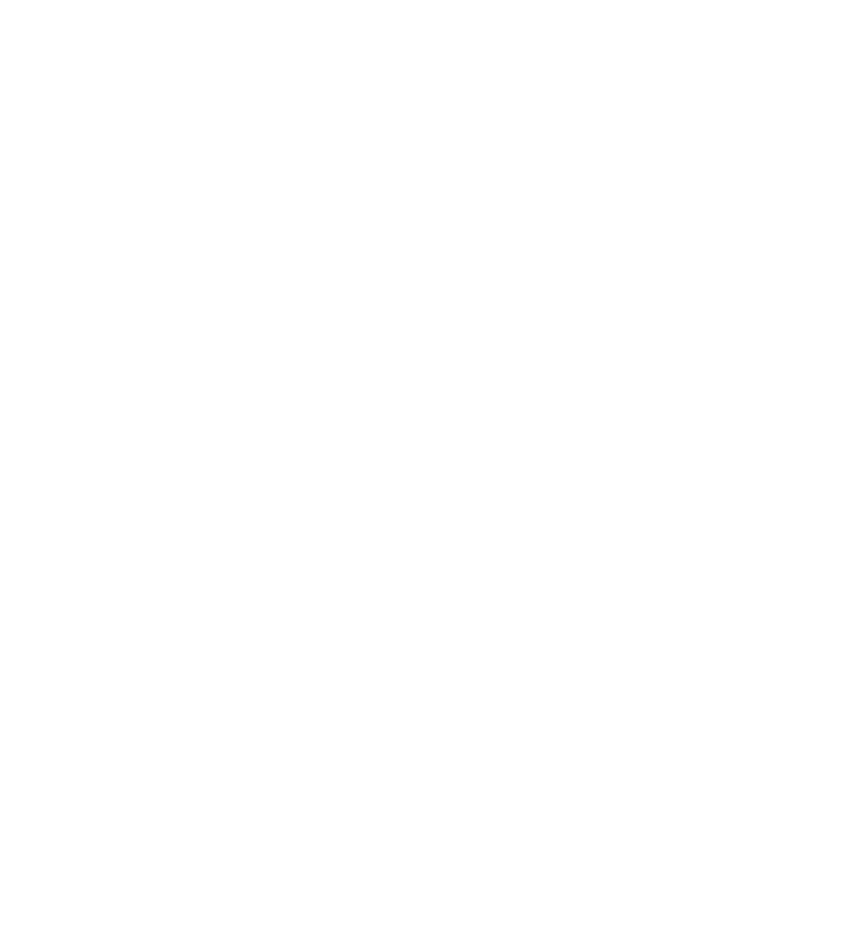
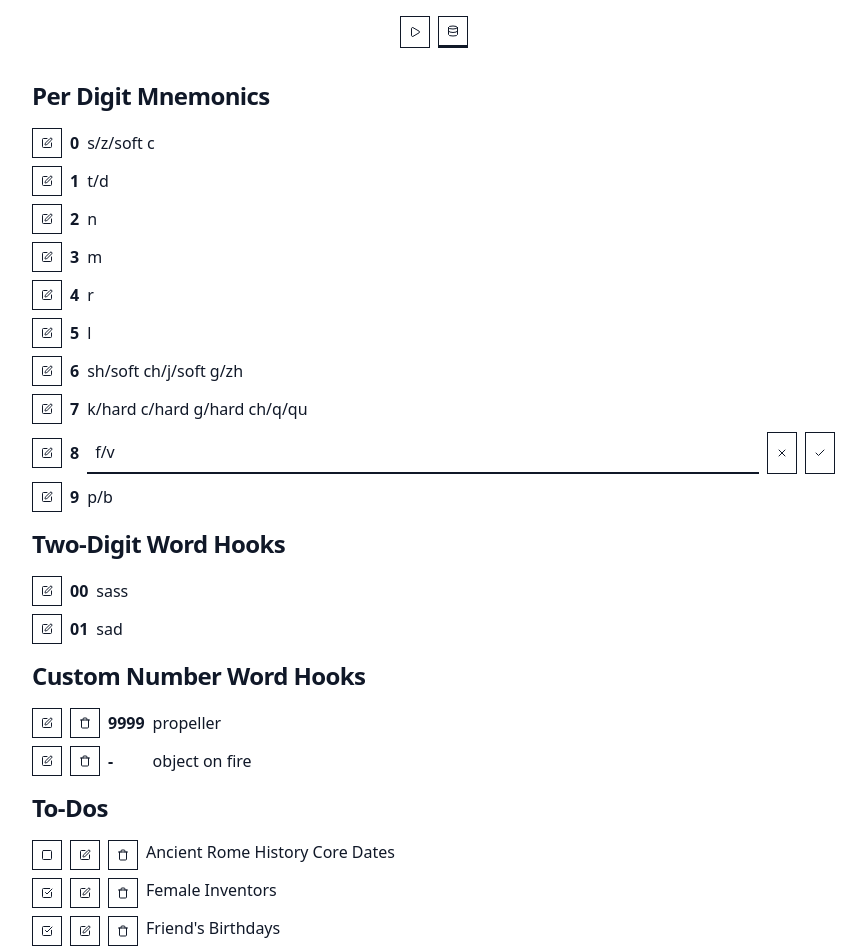
Before and after one commit to koljapluemer/know-every-year, a Vue app: page /data in a window 1280 px wide. Before the commit this address had no page. Shown: the top 952 px of the page, without its empty margins (272-1138 px from the left). Before the commit the page ends 800 px from the top, so only its background shows below. Built offline with nearby package versions, Linux system fonts and the light colour scheme.

Commit message:
draft data page

```diff
--- a/src/app/App.vue
+++ b/src/app/App.vue
@@ -1,9 +1,16 @@
 <script setup lang="ts">
+import { Database, Play } from 'lucide-vue-next';
 import { RouterView } from 'vue-router';
 
 </script>
 
 <template>
+    <header class="flex flex-row justify-center items-center p-4">
+        <nav class="flex flex-row gap-2 justify-center">
+            <router-link class="btn" :class="{ 'marked': $route.name === 'Practice' }" :to="{ name: 'Practice' }"><Play :size="12" /></router-link>
+            <router-link class="btn" :class="{ 'marked': $route.name === 'Data' }" :to="{ name: 'Data' }"><Database :size="12" /></router-link>
+        </nav>
+    </header>
     <RouterView></RouterView>
 
 </template>
@@ -17,7 +24,7 @@
     }
 
     h2 {
-        @apply text-2xl font-semibold tracking-tight;
+        @apply text-2xl font-semibold tracking-tight mb-4;
     }
 
     h3 {
@@ -28,14 +35,18 @@
         @apply text-sm text-gray-500 uppercase font-bold tracking-widest;
     }
 
-    button {
-        @apply border-1 border-gray-900 p-2 text-sm;
+    .btn {
+        @apply border-1 border-gray-900 p-2 text-sm flex gap-2 items-center;
 
     }
 
-    button:hover  {
+    .btn:hover  {
         @apply  bg-gray-900 text-white;
 
+    }
+
+    .marked {
+        @apply border-b-3 border-gray-900;
     }
 
 
--- a/src/app/router.ts
+++ b/src/app/router.ts
@@ -12,6 +12,11 @@
       path: '/practice',
       name: 'Practice',
       component: import("@/pages/practice/PagePractice.vue")
+    },
+    {
+      path: '/data',
+      name: 'Data',
+      component: import("@/pages/data/PageData.vue")
     }
   ]
 })
--- /dev/null
+++ b/src/pages/data/PageData.vue
@@ -0,0 +1,192 @@
+<script setup lang="ts">
+import { Check, Edit, Square, SquareCheckBig, Trash, X } from 'lucide-vue-next';
+
+</script>
+
+<template>
+    <section>
+        <h2>Per Digit Mnemonics</h2>
+        <div class="grid grid-cols-[auto_auto_1fr] gap-2 items-center">
+            <div>
+                <button class="btn">
+                    <Edit :size="12" />
+                </button>
+            </div>
+            <div class="font-bold">0</div>
+            <div>s/z/soft c</div>
+
+            <div>
+                <button class="btn">
+                    <Edit :size="12" />
+                </button>
+            </div>
+            <div class="font-bold">1</div>
+            <div>t/d</div>
+
+            <div>
+                <button class="btn">
+                    <Edit :size="12" />
+                </button>
+            </div>
+            <div class="font-bold">2</div>
+            <div>n</div>
+
+            <div>
+                <button class="btn">
+                    <Edit :size="12" />
+                </button>
+            </div>
+            <div class="font-bold">3</div>
+            <div>m</div>
+
+            <div>
+                <button class="btn">
+                    <Edit :size="12" />
+                </button>
+            </div>
+            <div class="font-bold">4</div>
+            <div>r</div>
+
+            <div>
+                <button class="btn">
+                    <Edit :size="12" />
+                </button>
+            </div>
+            <div class="font-bold">5</div>
+            <div>l</div>
+
+            <div>
+                <button class="btn">
+                    <Edit :size="12" />
+                </button>
+            </div>
+            <div class="font-bold">6</div>
+            <div>sh/soft ch/j/soft g/zh</div>
+
+            <div>
+                <button class="btn">
+                    <Edit :size="12" />
+                </button>
+            </div>
+            <div class="font-bold">7</div>
+            <div>k/hard c/hard g/hard ch/q/qu</div>
+
+            <div>
+                <button class="btn">
+                    <Edit :size="12" />
+                </button>
+            </div>
+            <div class="font-bold">8</div>
+            <div class="flex flex-row gap-2">
+
+                <input type="text" placeholder="Edit Number-Letter Connection" class="min-w-2xl" value="f/v" />
+                <button class="btn">
+                    <X :size="12" />
+                </button>
+                <button class="btn">
+                    <Check :size="12" />
+                </button>
+            </div>
+
+            <div>
+                <button class="btn">
+                    <Edit :size="12" />
+                </button>
+            </div>
+            <div class="font-bold">9</div>
+            <div>p/b</div>
+        </div>
+    </section>
+    <section>
+        <h2>Two-Digit Word Hooks</h2>
+        <div class="grid grid-cols-[auto_auto_1fr] gap-2 items-center">
+            <div>
+                <button class="btn">
+                    <Edit :size="12" />
+                </button>
+            </div>
+            <div class="font-bold">00</div>
+            <div>sass</div>
+
+            <div>
+                <button class="btn">
+                    <Edit :size="12" />
+                </button>
+            </div>
+            <div class="font-bold">01</div>
+            <div>sad</div>
+        </div>
+    </section>
+    <section>
+        <h2>Custom Number Word Hooks</h2>
+        <div class="grid grid-cols-[auto_auto_1fr] gap-2 items-center">
+            <div class="flex flex-row gap-2">
+                <button class="btn">
+                    <Edit :size="12" />
+                </button>
+                <button class="btn">
+                    <Trash :size="12" />
+                </button>
+            </div>
+            <div class="font-bold">9999</div>
+            <div>propeller</div>
+
+            <div class="flex flex-row gap-2">
+                <button class="btn">
+                    <Edit :size="12" />
+                </button>
+                <button class="btn">
+                    <Trash :size="12" />
+                </button>
+            </div>
+            <div class="font-bold">-</div>
+            <div>object on fire</div>
+        </div>
+    </section>
+    <section>
+        <h2>To-Dos</h2>
+        <div class="flex flex-col gap-2">
+            <div class="flex flex-row gap-2">
+                <button class="btn">
+                    <Square :size="12" />
+                </button>
+                <button class="btn">
+                    <Edit :size="12" />
+                </button>
+                <button class="btn">
+                    <Trash :size="12" />
+                </button>
+                <div class="">Ancient Rome History Core Dates</div>
+            </div>
+
+            <div class="flex flex-row gap-2">
+                <button class="btn">
+                    <SquareCheckBig :size="12" />
+                </button>
+                <button class="btn">
+                    <Edit :size="12" />
+                </button>
+                <button class="btn">
+                    <Trash :size="12" />
+                </button>
+                <div>Female Inventors</div>
+            </div>
+
+            <div class="flex flex-row gap-2">
+                <button class="btn">
+                    <SquareCheckBig :size="12" />
+                </button>
+                <button class="btn">
+                    <Edit :size="12" />
+                </button>
+                <button class="btn">
+                    <Trash :size="12" />
+                </button>
+                <div>Friend's Birthdays</div>
+            </div>
+        </div>
+    </section>
+    <section>
+        <h2>To Memorize</h2>
+    </section>
+</template>
--- a/src/pages/practice/PagePractice.vue
+++ b/src/pages/practice/PagePractice.vue
@@ -3,106 +3,87 @@
         <span class="tiny-label">Work on To-Do</span>
         <h2>Add Essential Dates of Classical Music History</h2>
         <div class="flex flex-col gap-8 mt-12 items-start">
-            <div class="flex flex-col gap-4 items-start">
-                <div class=" flex flex-row gap-2">
-                    <button>
-                        <ChevronUp :size="12" />
-                    </button>
-                    <button>
+            <div class="flex flex-row gap-2 items-start">
+                <div class="flex flex-row gap-2 justify-center">
+                    <button class="btn">
                         <Trash :size="12" />
                     </button>
-                    <h3>1770</h3>
-                </div>
-                <div class=" flex flex-row gap-2">
-                    <div class="flex flex-col gap-2 justify-center">
-                        <button class="">
-                            <Trash :size="12" />
-                        </button>
-                        <button class="">
+                    <button class="btn">
                         <Edit :size="12" />
                     </button>
                 </div>
                 <div class="flex flex-col gap-2 justify-center">
+                    <h3>1770</h3>
+
                     <h4>Beethoven born</h4>
                     <em>A TICK KISSing him as soon as he sees the light of day</em>
                 </div>
             </div>
-                <div class=" flex flex-row gap-2">
-                    <div class="flex flex-col gap-2 justify-center">
-                        <button class="">
+            <div class="flex flex-row gap-2 items-start">
+                <div class="flex flex-row gap-2 justify-center">
+                    <button class="btn">
                         <Trash :size="12" />
                     </button>
-                        <button class="">
+                    <button class="btn">
                         <Edit :size="12" />
                     </button>
                 </div>
                 <div class="flex flex-col gap-2 justify-center">
+                    <h3>1770</h3>
+
                     <h4>Giuseppe Tartini (violinist) dies</h4>
                     <em>A TICK tartly giving him the KISS of death</em>
                 </div>
             </div>
-                <button>Add Event</button>
-            </div>
 
-            <div class="flex flex-col gap-4 items-start">
 
-                <h3>1827</h3>
 
-                <div class=" flex flex-row gap-2">
-                    <div class="flex flex-col gap-2 justify-center">
-                        <button class="">
+            <div class="flex flex-row gap-2 items-start">
+                <div class="flex flex-row gap-2 justify-center">
+                    <button class="btn">
                         <Trash :size="12" />
                     </button>
-                        <button class="">
+                    <button class="btn  ">
                         <Edit :size="12" />
                     </button>
                 </div>
                 <div class="flex flex-col gap-2 justify-center">
+                    <h3>26.03.1827</h3>
 
                     <h4>Beethoven dies</h4>
                     <em>no mnemonic.</em>
                 </div>
             </div>
-                <button>Add Event</button>
-            </div>
+
 
             <div class="flex flex-col gap-4 items-start">
 
-                <h3>1943</h3>
-                <div class="flex flex-row gap-1 items-center">
-                    <span>19</span>
-                    <ArrowRight :size="12" />
-                    <div class="flex flex-row gap-2">
-                        <input type="text" class="min-w-xl" placeholder="Enter Number Mnemonic t/d + p/b"/>
-                        <button>
-                            <X :size="12" />
-                        </button>
-                        <button>
-                            <Check :size="12" />
-                        </button>
-                    </div>
-                </div>
-                <div class="flex flex-row gap-1 items-center">
-                    <span>43</span>
-                    <ArrowRight :size="12" />
-                    <span>ROOM</span>
-                </div>
                 <div class=" flex flex-col gap-2">
+                    <input type="text" placeholder="Enter Number" class="min-w-2xl font-bold text-xl" value="1943" />
                     <input type="text" placeholder="Enter Event" class="min-w-2xl" />
                     <input type="text" placeholder="Enter Mnemonic" class="min-w-2xl" />
                     <div class="flex gap-2">
-                        <button>Cancel</button>
-                        <button class="">Save</button>
+                        <button class="btn">
+                            <X :size="12" />
+                            Cancel
+                        </button>
+                        <button class="btn">
+                            <Check :size="12" />
+                            Save
+                        </button>
                     </div>
                 </div>
             </div>
 
-            <button>Add Year</button>
+            <button class="btn">
+                <Plus :size="12" />
+                Add Event
+            </button>
         </div>
 
     </section>
 </template>
 
 <script setup lang="ts">
-import { ArrowRight, Check, ChevronDown, ChevronUp, Edit, Trash, X } from 'lucide-vue-next';
+import { ArrowRight, Check, ChevronDown, ChevronUp, Edit, Plus, Trash, X } from 'lucide-vue-next';
 </script>
```
Lines whose indentation alone changed are shown as unchanged.
